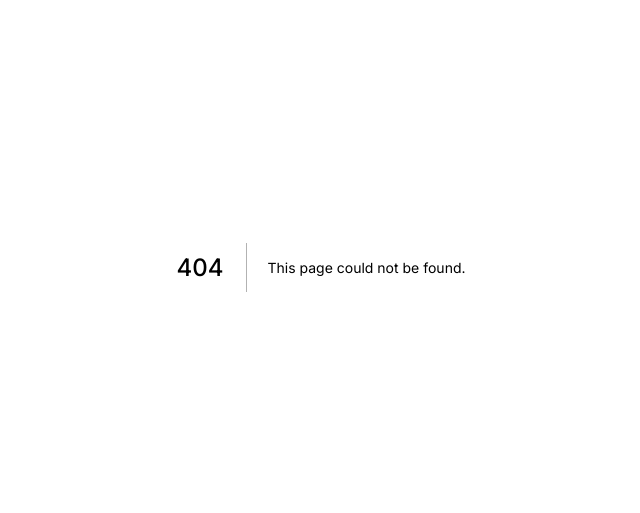
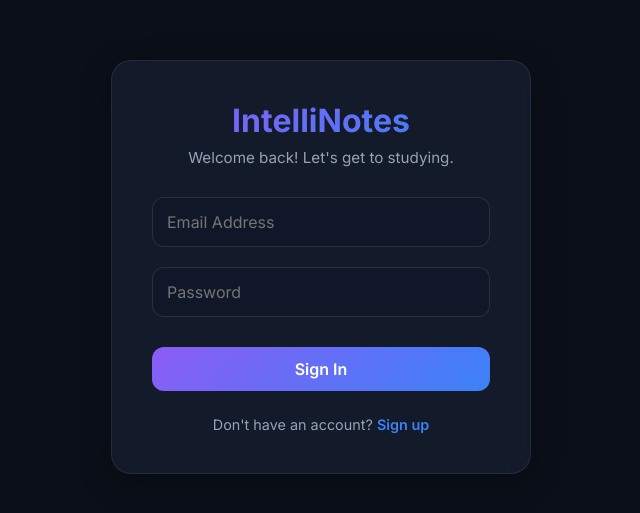
Before and after one commit to Palak-gupta18/IntelliNotes, a Next.js app in the folder frontend/: page /login in a window 1280 px wide. Before the commit this address had no page. Shown: the part 133-646 px from the top of the page, without its empty margins (319-959 px from the left). Built offline with nearby package versions, Linux system fonts and the light colour scheme.

Commit message:
Create login page

```diff
--- /dev/null
+++ b/frontend/src/app/auth.module.css
@@ -0,0 +1,66 @@
+.container {
+  display: flex;
+  align-items: center;
+  justify-content: center;
+  min-height: 100vh;
+  padding: 20px;
+}
+
+.authCard {
+  width: 100%;
+  max-width: 420px;
+  padding: 40px;
+  text-align: center;
+}
+
+.title {
+  font-size: 2rem;
+  font-weight: 700;
+  margin-bottom: 8px;
+  background: var(--gradient-primary);
+  -webkit-background-clip: text;
+  -webkit-text-fill-color: transparent;
+}
+
+.subtitle {
+  color: var(--text-muted);
+  margin-bottom: 30px;
+  font-size: 0.95rem;
+}
+
+.form {
+  display: flex;
+  flex-direction: column;
+  gap: 20px;
+}
+
+.error {
+  background: rgba(239, 68, 68, 0.1);
+  color: #ef4444;
+  padding: 12px;
+  border-radius: var(--radius-md);
+  border: 1px solid rgba(239, 68, 68, 0.2);
+  font-size: 0.9rem;
+}
+
+.submitBtn {
+  margin-top: 10px;
+  width: 100%;
+}
+
+.linkText {
+  margin-top: 25px;
+  color: var(--text-muted);
+  font-size: 0.9rem;
+}
+
+.link {
+  color: var(--accent-secondary);
+  text-decoration: none;
+  font-weight: 600;
+  transition: var(--transition);
+}
+
+.link:hover {
+  color: var(--accent-primary);
+}
--- /dev/null
+++ b/frontend/src/app/login/page.js
@@ -0,0 +1,61 @@
+'use client';
+
+import { useState, useContext } from 'react';
+import Link from 'next/link';
+import { AuthContext } from '../../context/AuthContext';
+import styles from '../auth.module.css';
+
+export default function Login() {
+  const [email, setEmail] = useState('');
+  const [password, setPassword] = useState('');
+  const [error, setError] = useState('');
+
+  const { login } = useContext(AuthContext);
+
+  const handleSubmit = async (e) => {
+    e.preventDefault();
+    setError('');
+
+    const result = await login(email, password);
+    if (!result.success) {
+      setError(result.error);
+    }
+  };
+
+  return (
+    <div className={styles.container}>
+      <div className={`glass-panel ${styles.authCard}`}>
+        <h1 className={styles.title}>IntelliNotes</h1>
+        <p className={styles.subtitle}>Welcome back! Let's get to studying.</p>
+
+        {error && <div className={styles.error}>{error}</div>}
+
+        <form className={styles.form} onSubmit={handleSubmit}>
+          <input
+            type="email"
+            placeholder="Email Address"
+            className="input-field"
+            value={email}
+            onChange={(e) => setEmail(e.target.value)}
+            required
+          />
+          <input
+            type="password"
+            placeholder="Password"
+            className="input-field"
+            value={password}
+            onChange={(e) => setPassword(e.target.value)}
+            required
+          />
+          <button type="submit" className={`btn-primary ${styles.submitBtn}`}>
+            Sign In
+          </button>
+        </form>
+
+        <p className={styles.linkText}>
+          Don't have an account? <Link href="/register" className={styles.link}>Sign up</Link>
+        </p>
+      </div>
+    </div>
+  );
+}
```
